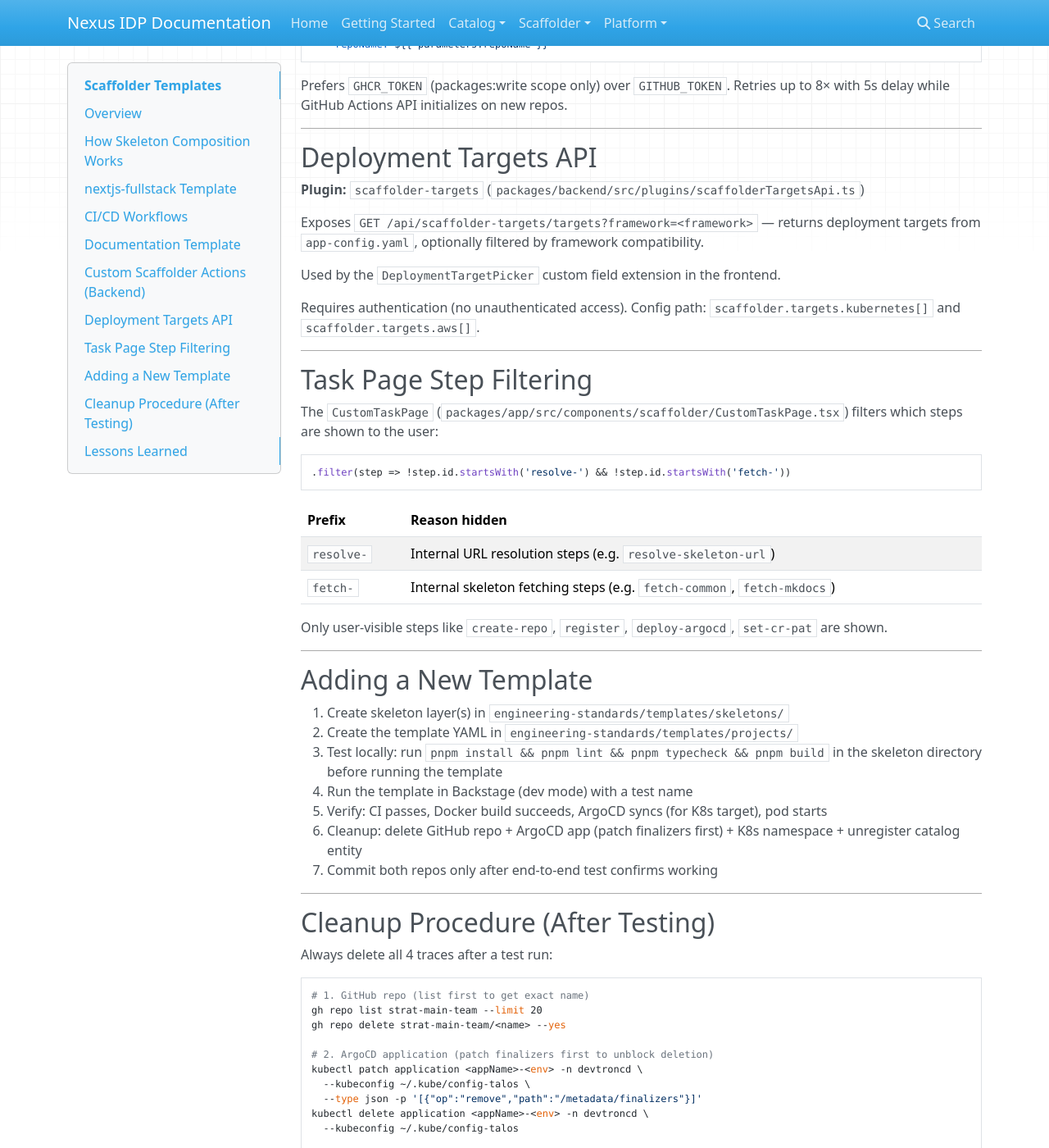
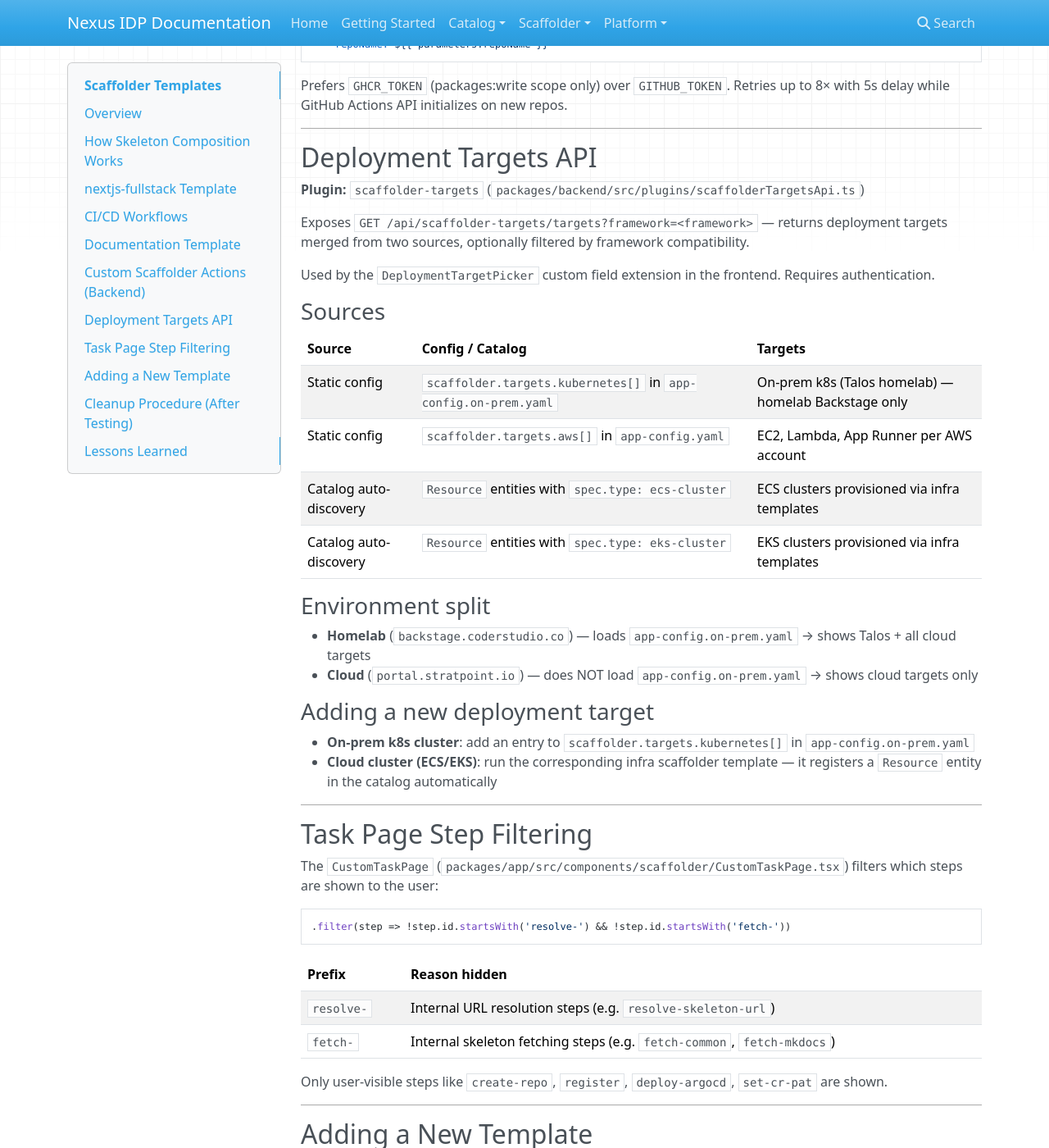
Before and after one commit to rcdelacruz/nexus-idp, an MkDocs documentation site: the page built from docs/content/scaffolder-templates.md, in a window 1280 px wide and 1400 px high, scrolled down 5529 px. Shown: the whole window at 82% size. Built offline with MkDocs 1.6.1, drawn with Linux system fonts in a browser that asks for light colours; nearby versions of some CDN libraries.

Commit message:
chore: sync from backstage-main — docs, package deps, Dockerfile cleanup
Co-Authored-By: Claude Sonnet 4.6 <noreply@anthropic.com>

```diff
--- a/docs/content/scaffolder-templates.md
+++ b/docs/content/scaffolder-templates.md
@@ -259,11 +259,28 @@ Prefers `GHCR_TOKEN` (packages:write scope only) over `GITHUB_TOKEN`. Retries up
 
 **Plugin:** `scaffolder-targets` (`packages/backend/src/plugins/scaffolderTargetsApi.ts`)
 
-Exposes `GET /api/scaffolder-targets/targets?framework=<framework>` — returns deployment targets from `app-config.yaml`, optionally filtered by framework compatibility.
+Exposes `GET /api/scaffolder-targets/targets?framework=<framework>` — returns deployment targets merged from two sources, optionally filtered by framework compatibility.
 
-Used by the `DeploymentTargetPicker` custom field extension in the frontend.
+Used by the `DeploymentTargetPicker` custom field extension in the frontend. Requires authentication.
 
-Requires authentication (no unauthenticated access). Config path: `scaffolder.targets.kubernetes[]` and `scaffolder.targets.aws[]`.
+### Sources
+
+| Source | Config / Catalog | Targets |
+|--------|-----------------|---------|
+| Static config | `scaffolder.targets.kubernetes[]` in `app-config.on-prem.yaml` | On-prem k8s (Talos homelab) — homelab Backstage only |
+| Static config | `scaffolder.targets.aws[]` in `app-config.yaml` | EC2, Lambda, App Runner per AWS account |
+| Catalog auto-discovery | `Resource` entities with `spec.type: ecs-cluster` | ECS clusters provisioned via infra templates |
+| Catalog auto-discovery | `Resource` entities with `spec.type: eks-cluster` | EKS clusters provisioned via infra templates |
+
+### Environment split
+
+- **Homelab** (`backstage.coderstudio.co`) — loads `app-config.on-prem.yaml` → shows Talos + all cloud targets
+- **Cloud** (`portal.stratpoint.io`) — does NOT load `app-config.on-prem.yaml` → shows cloud targets only
+
+### Adding a new deployment target
+
+- **On-prem k8s cluster**: add an entry to `scaffolder.targets.kubernetes[]` in `app-config.on-prem.yaml`
+- **Cloud cluster (ECS/EKS)**: run the corresponding infra scaffolder template — it registers a `Resource` entity in the catalog automatically
 
 ---
 
```
Also changed, not shown: 6 other files.
